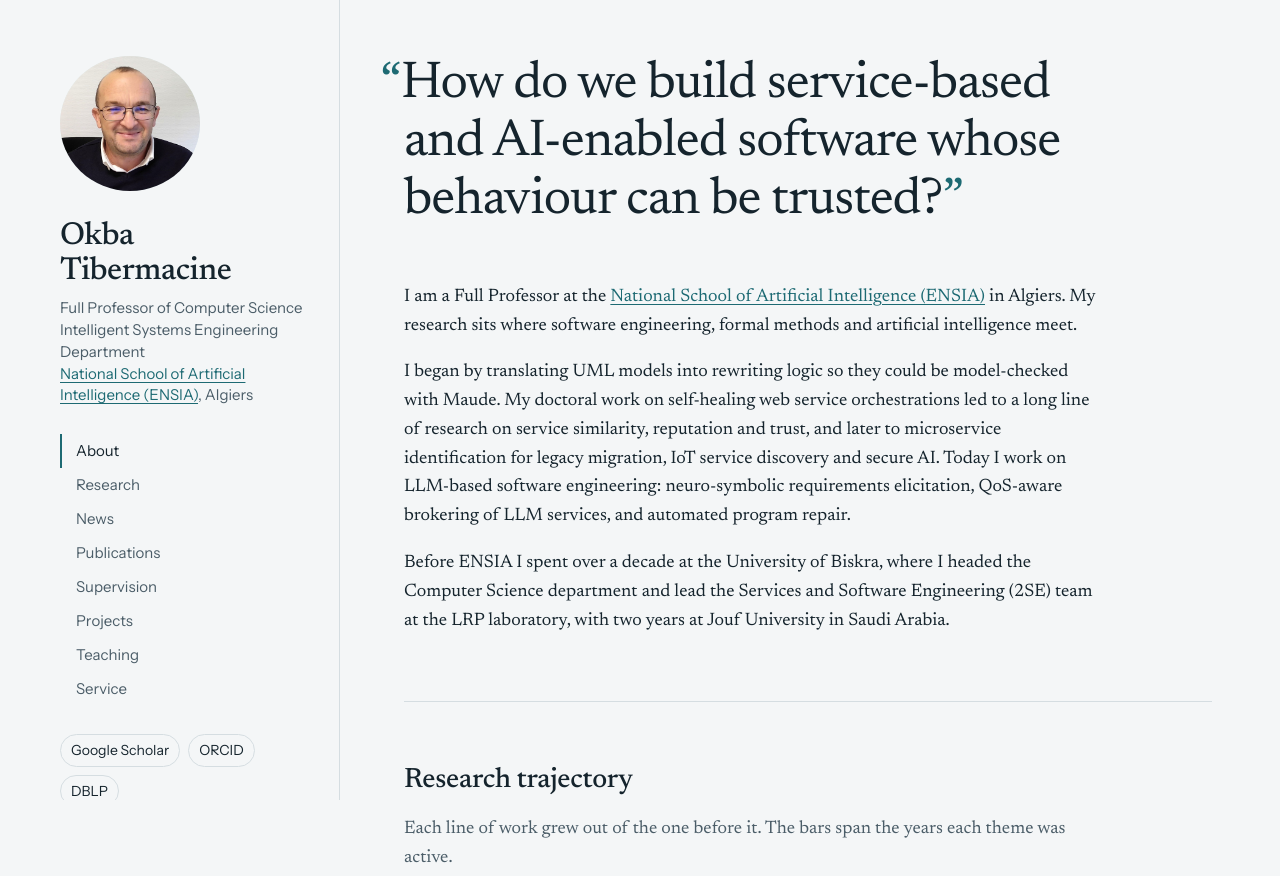
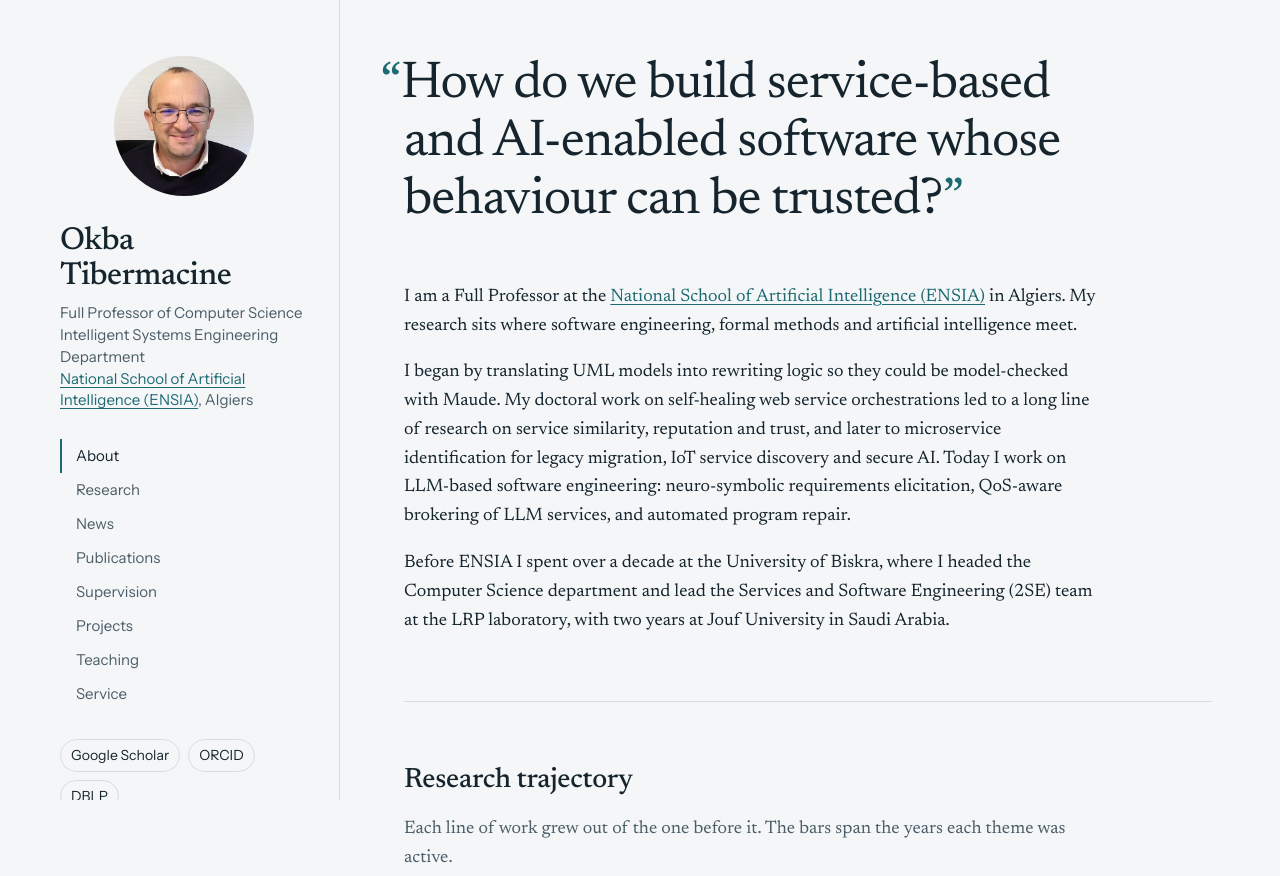
Before and after one commit to otiber/otiber.github.io, a plain HTML site: page index.html in a window 1280 px wide. Shown: the top 876 px of the page. Drawn offline with Linux system fonts and the light colour scheme.

Commit message:
Center profile photo
Co-Authored-By: Claude Opus 5.5 <noreply@anthropic.com>

```diff
--- a/index.html
+++ b/index.html
@@ -118,6 +118,8 @@ a:hover { text-decoration-thickness: 2px; }
 
 .portrait {
   width: 140px; height: 140px;
+  align-self: center;
+  flex-shrink: 0;
   border-radius: 50%;
   object-fit: cover;
   background: var(--teal-wash);
```
